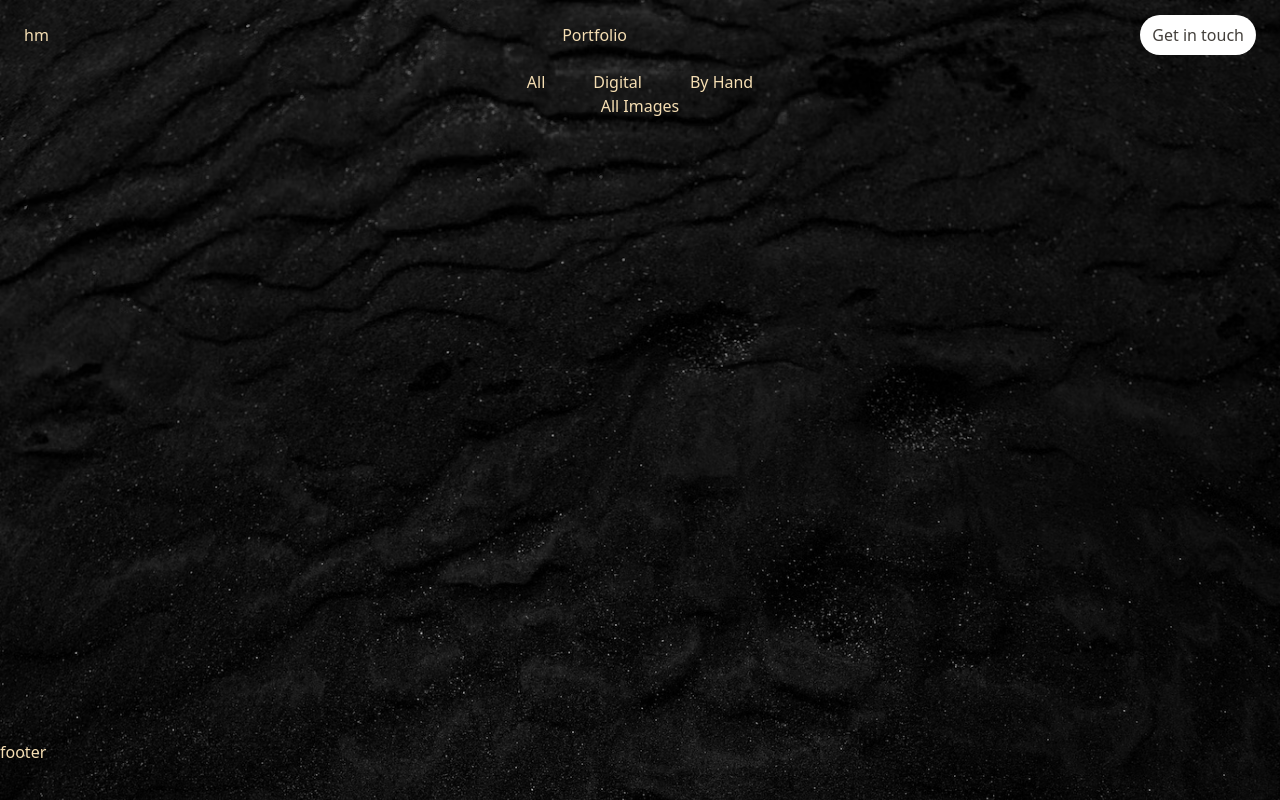
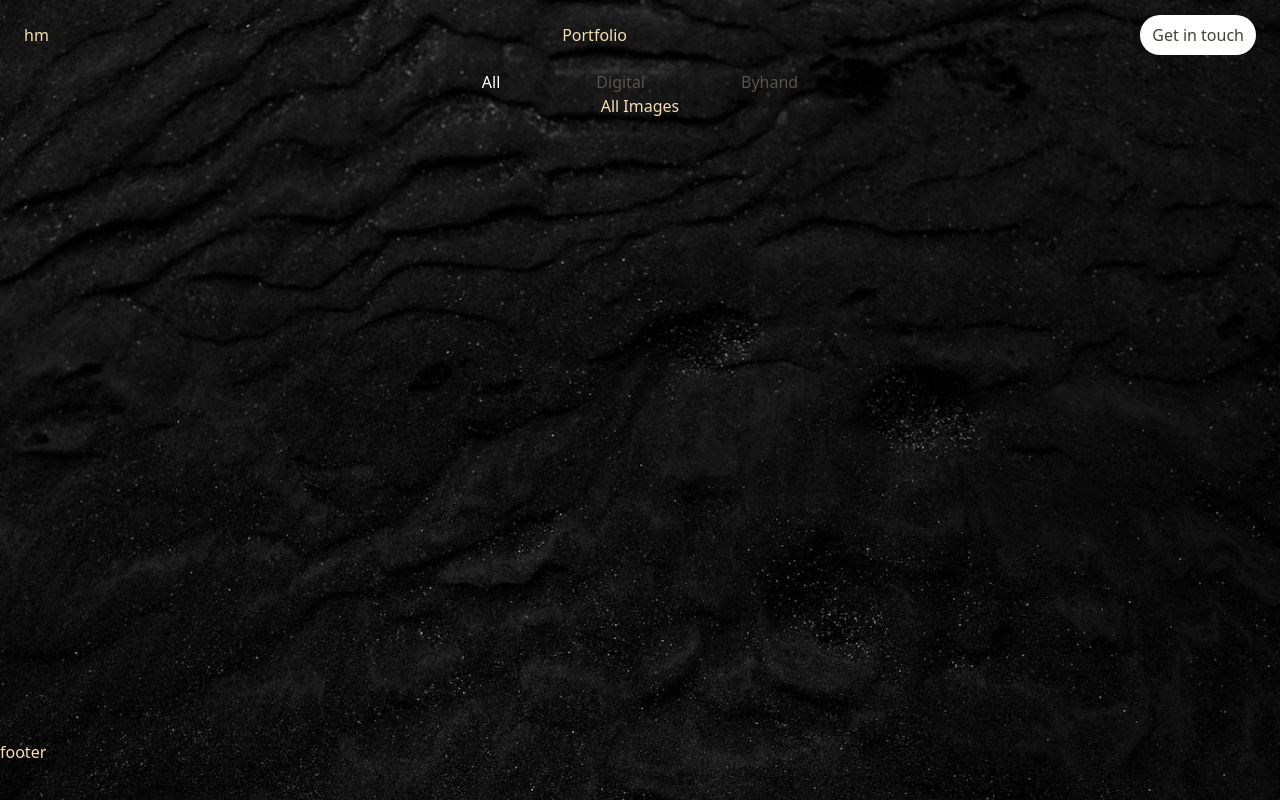
Before and after one commit to Azulheynen/portfolio, a Next.js app: page / in a window 1280 px wide. Built offline with nearby package versions, Linux system fonts and the light colour scheme.

Commit message:
tabs map

```diff
--- a/pages/index.tsx
+++ b/pages/index.tsx
@@ -1,39 +1,64 @@
-import Head from "next/head"
-import Link from "next/link"
-import { Tab } from '@headlessui/react'
+import Head from "next/head";
+import Link from "next/link";
+import { Tab } from "@headlessui/react";
 
+
+
+const tabs = [
+  {
+    key:'all',
+    display: 'All'
+  },
+  {
+    key:'digital',
+    display:'Digital'
+  },
+
+  {
+    key:'byhand',
+    display:'Byhand'
+  },
+]
 
 export default function Home() {
   return (
     <div className=" flex flex-col h-full bg-[url('/fotodos.avif')] bg-cover ">
       <Head>
-      <title>my  portfolio </title>
+        <title>my portfolio </title>
         <meta></meta>
         <link></link>
       </Head>
-
-
       <header className="flex justify-between items-center h-[70px] px-6">
-      <div  className="text transparent">hm</div>
+        <div className="text transparent">hm</div>
         <div>Portfolio</div>
-      <Link href= "#" className= "rounded-3xl bg-white text-stone-700 px-3 py-2 hover:bg-opacity-90" >
-      <button >
-        Get in touch</button>
+        <Link
+          href="#"
+          className="rounded-3xl bg-white text-stone-700 px-3 py-2 hover:bg-opacity-90"
+        >
+          <button>Get in touch</button>
         </Link>
       </header>
 
       <main className="grow">
         <div className="flex flex-col items-center">
-    <Tab.Group >
-      <Tab.List className="flex items center gap-12">
-        <Tab>All</Tab>
-        <Tab>Digital</Tab>
-        <Tab>By Hand</Tab>
+          <Tab.Group>
+            <Tab.List className="flex items center gap-24">
+
+            {tabs.map(tab => (
+                <Tab key={tab.key}>
+                {({ selected }) => (
+                  <span className={selected ? 'text-white' : 'text-stone-600'}>
+                    {tab.display}
+                  </span>
+                )}
+              </Tab>
+
+            ))}
             </Tab.List>
             <Tab.Panels>
               <Tab.Panel>All Images</Tab.Panel>
               <Tab.Panel>Digital</Tab.Panel>
-        <Tab.Panel>By hand  </Tab.Panel>
+              <Tab.Panel>By hand </Tab.Panel>
             </Tab.Panels>
           </Tab.Group>
         </div>
@@ -42,5 +67,5 @@ export default function Home() {
         <p>footer</p>
       </footer>
     </div>
-  )
+  );
 }
```
Lines whose indentation alone changed are shown as unchanged.
